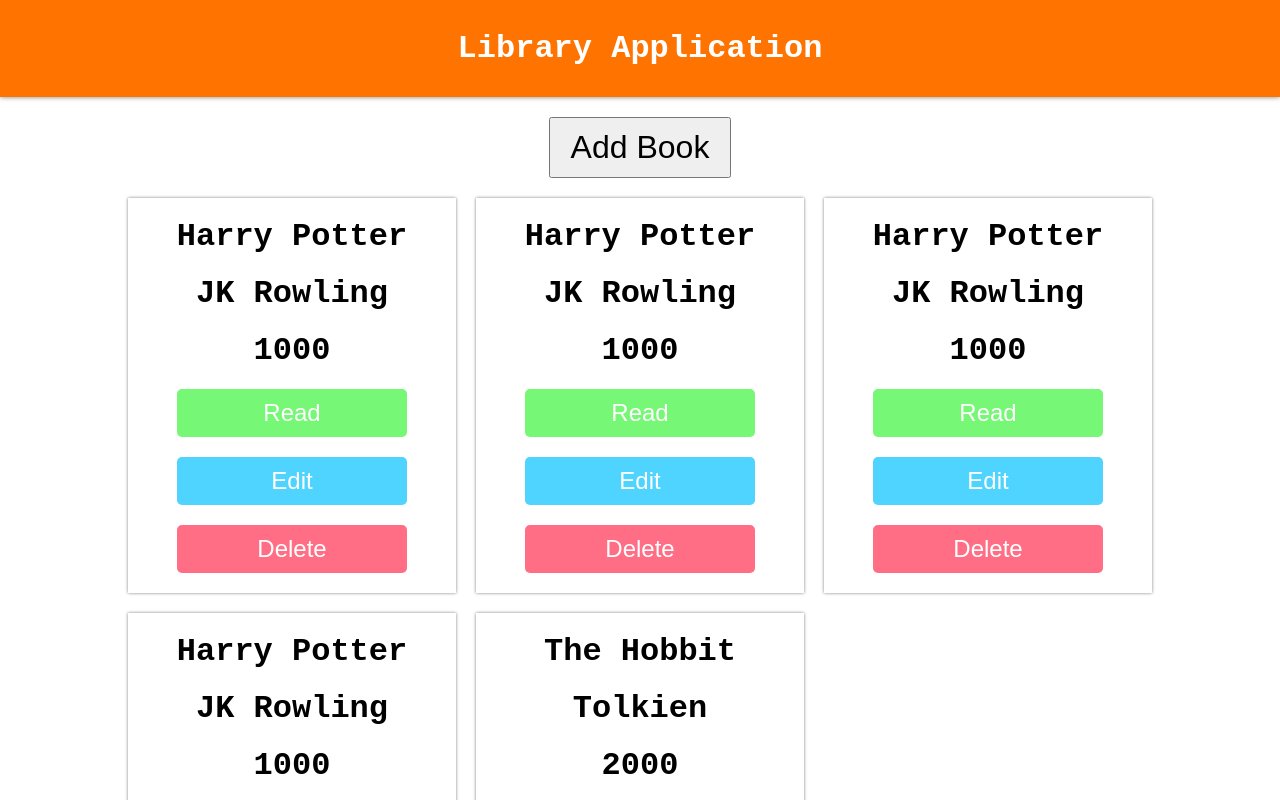
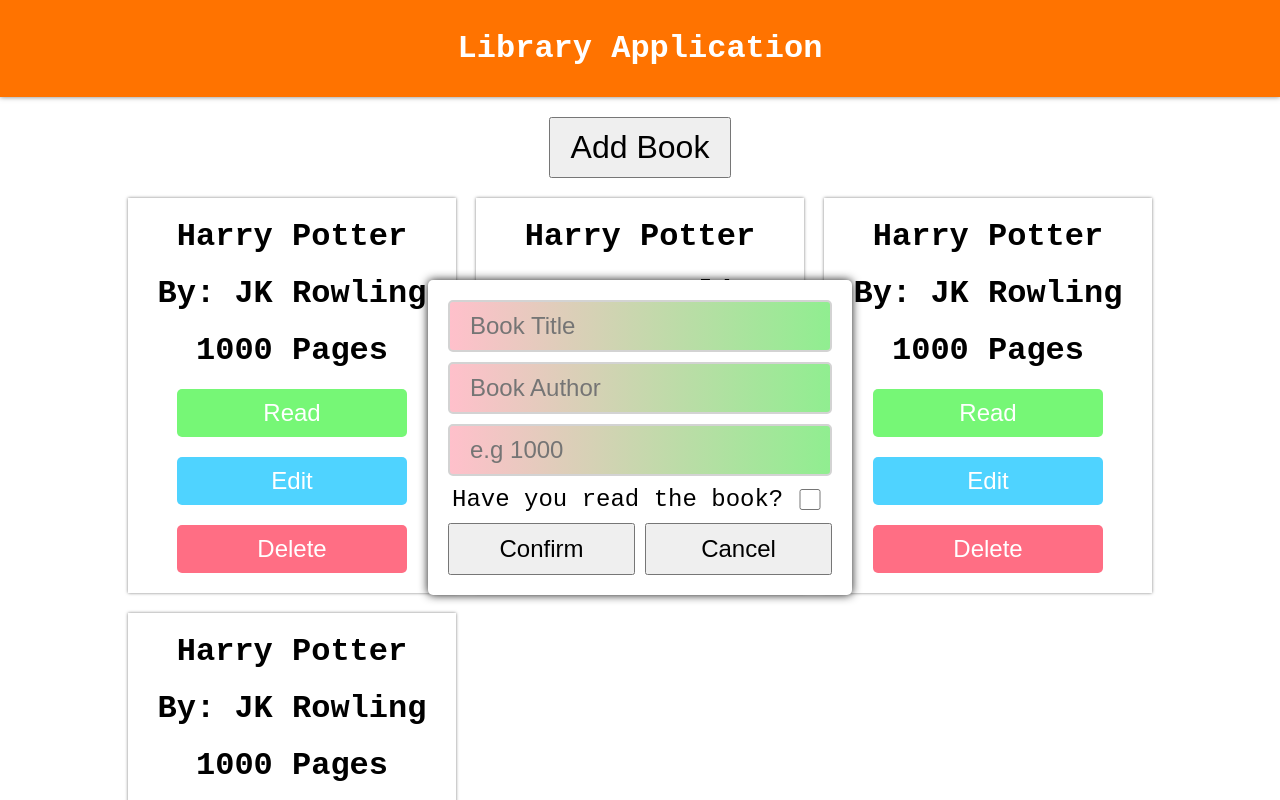
Before and after one commit to AngeloAXNGR/library-app, a website built with webpack: page dist/index.html in a window 1280 px wide. Both pictures are taken after a click on the button "Add Book". Shown: the top 800 px of the page. Built offline with nearby package versions, Linux system fonts and the light colour scheme.

Commit message:
Create form with simple validation for adding books

```diff
--- a/src/book.js
+++ b/src/book.js
@@ -22,18 +22,18 @@
     return this.isRead;
   }
 
-  setTitle(title){
-    this.title = title;
-  }
+  // setTitle(title){
+  //   this.title = title;
+  // }
 
-  setAuthor(author){
-    this.author = author
-  }
+  // setAuthor(author){
+  //   this.author = author
+  // }
 
-  setPageCount(pageCount){
-    this.pageCount = pageCount;
-  }
+  // setPageCount(pageCount){
+  //   this.pageCount = pageCount;
+  // }
 
-  setIsRead(isRead){
-    this.isRead = isRead};
+  // setIsRead(isRead){
+  //   this.isRead = isRead};
 }
--- a/src/library.js
+++ b/src/library.js
@@ -25,9 +25,12 @@
 
 
   deleteBook(bookTitle) {
+
     const bookToDelete = this.books.find(
       (book) => book.getTitle() === bookTitle
     );
+    console.log(bookToDelete);
     this.books.splice(this.books.indexOf(bookToDelete), 1)
   }
+
 }
--- a/src/storage.js
+++ b/src/storage.js
@@ -11,6 +11,7 @@
     library.setBooks(
       library.getBooks().map((book) => Object.assign(new Book(), book))
     );
+    console.log(library);
     return library;
   }
 
--- a/src/styles/style.css
+++ b/src/styles/style.css
@@ -25,6 +25,7 @@
 
 .library-section{
   /* border: 1px solid black; */
+  position:relative;
   display:flex;
   flex-direction: column;
   align-items: center;
@@ -54,6 +55,7 @@
   align-items: center;
   box-shadow: 0 0 3px rgba(0,0,0,0.5);
   gap: 20px;
+  justify-content: space-between;
 }
 
 .book-details{
@@ -97,3 +99,75 @@
   color:white;
   background-color: rgb(79, 211, 255)
 }
+
+
+.book-form{
+  position:absolute;
+  background-color: white;
+  box-shadow: 0 0 10px rgba(0,0,0,0.9);
+  border-radius: 5px;
+  right:0;
+  left:0;
+  margin-left:auto;
+  margin-right:auto;
+  top: 35%;
+  padding: 20px;
+  width: 30%;
+  z-index: 1;
+  display:flex;
+  flex-direction: column;
+  text-align: center;
+  gap:10px;
+  opacity:0;
+  pointer-events: none;
+  transition: 150ms opacity ease-in-out;
+}
+
+.book-form.opened{
+  opacity:1;
+  pointer-events:auto;
+}
+
+.form-inputs{
+  display:flex;
+  flex-direction: column;
+  gap: 10px;
+}
+
+.form-row > input{
+  padding: 10px 20px;
+  font-size: 1.5rem;
+  width:100%;
+  box-sizing: border-box;
+  border: 2px solid lightgray;
+  border-radius: 5px;
+}
+
+.form-row:last-child{
+  display:flex;
+}
+
+.form-row:last-child > label{
+  width:90%;
+  font-size: 1.5rem;
+}
+
+.form-row:last-child > input{
+  width:10%;
+}
+
+.form-buttons{
+  display:flex;
+  gap: 10px;
+  justify-content: center;
+}
+
+.form-buttons > button{
+  width:100%;
+  padding: 10px 20px;
+  font-size:1.5rem;
+}
+
+.form-row > input:invalid:required{
+   background-image: linear-gradient(to right, pink, lightgreen);
+}
--- a/src/ui.js
+++ b/src/ui.js
@@ -4,6 +4,7 @@
   static loadHomePage(){
     UI.createHeader();
     UI.createLibrarySection();
+    UI.loadAddForm();
     UI.loadAddButton();
     UI.createBookCatalog();
     // Storage.addBook(new Book('The Hobbit', 'Tolkien', 2000, false));
@@ -43,7 +44,6 @@
 
     const library = Storage.getLibrary();
     library.getBooks().forEach((book) =>{
-      //Render Books Here
       UI.renderBookCard(book);
     })
   }
@@ -55,8 +55,8 @@
     bookCard.innerHTML = `
       <div class="book-details">
         <h1>${book.title}</h1>
-        <h1>${book.author}</h1>
-        <h1>${book.pageCount}</h1>
+        <h1>By: ${book.author}</h1>
+        <h1>${book.pageCount} Pages</h1>
       </div>
     `
     const btnGroup = document.createElement('div');
@@ -77,8 +77,7 @@
    addBtn.textContent = 'Add Book';
 
    addBtn.addEventListener('click', (e)=>{
-    Storage.addBook(new Book('The Hobbit', 'Tolkien', 2000, false));
-    UI.loadBooks();
+    UI.openForm();
    });
 
    librarySection.appendChild(addBtn);
@@ -89,10 +88,8 @@
     deleteBtn.classList.add('delete-button');
     deleteBtn.textContent = 'Delete';
     deleteBtn.addEventListener('click', (e)=>{
-      const bookTitle = e.target.parentNode.parentNode.firstElementChild.firstElementChild.textContent.trim();
-      console.log(bookTitle);
+      const bookTitle = e.target.parentNode.parentNode.firstElementChild.firstElementChild.textContent;
       Storage.deleteBook(bookTitle);
-      // Storage.deleteProject(bookTitle);
       UI.loadBooks();
     })
     return deleteBtn;
@@ -111,5 +108,90 @@
     editBtn.textContent = 'Edit';
     return editBtn;
   }
+
+  static loadConfirmButton(){
+    const confirmBtn = document.createElement('button');
+    confirmBtn.classList.add('confirm-button');
+    confirmBtn.textContent = 'Confirm';
+    confirmBtn.addEventListener('click', (e)=>{
+      // const book = UI.getFormInputs();
+      // Storage.addBook(book);
+      // UI.closeForm();
+      // UI.loadBooks();
+      UI.getFormInputs();
+    })
+    return confirmBtn;
+  }
+
+  static loadCancelButton(){
+    const cancelBtn = document.createElement('button');
+    cancelBtn.classList.add('cancel-btn');
+    cancelBtn.textContent = 'Cancel';
+    cancelBtn.addEventListener('click', (e)=>{
+      e.preventDefault(); //prevents default form behavior (which is submit)
+      UI.closeForm();
+    })
+    return cancelBtn;
+  }
   // ======================================
+
+  // Forms
+  static loadAddForm(){
+    const header = document.querySelector('.header');
+    const form = document.createElement('form');
+    form.classList.add('book-form');
+    form.setAttribute('onsubmit', 'return false');
+    form.innerHTML = `
+      <div class="form-inputs">
+        <div class="form-row">
+          <input id="title" name="title" type="text" placeholder="Book Title" required/>
+        </div>
+        <div class="form-row">
+          <input id="author" name="author" type="text" placeholder="Book Author" required/>
+        </div>
+        <div class="form-row">
+          <input id="pages" name="pages" type="number" placeholder="e.g 1000" min="1" required/>
+        </div>
+        <div class="form-row">
+          <label for="read">Have you read the book?</label>
+          <input id="read" name="read" type="checkbox"/>
+        </div>
+      </div>
+    `
+
+    const formBtns = document.createElement('div');
+    formBtns.classList.add('form-buttons');
+    formBtns.append(UI.loadConfirmButton(), UI.loadCancelButton());
+    form.appendChild(formBtns);
+    header.appendChild(form);
+  }
+  static openForm(){
+    const form = document.querySelector('.book-form');
+    form.classList.add('opened');
+  }
+
+  static closeForm(){
+    const form = document.querySelector('.book-form');
+    form.classList.remove('opened');
+  }
+
+  static getFormInputs(){
+    const title = document.querySelector("#title").value;
+    const author = document.querySelector("#author").value;
+    const pageCount = document.querySelector("#pages").value;
+    const isRead = document.querySelector("#read").checked;
+    UI.validateFormInputs(title, author, pageCount, isRead);
+  }
+
+  static validateFormInputs(title, author, pageCount, isRead){
+    if(title === "" || author === ""|| pageCount ===""){
+      return
+    }else{
+      Storage.addBook(new Book(title, author,pageCount,isRead));
+      UI.closeForm();
+      UI.loadBooks();
+    }
+  }
+
+  // ==========================================
 }
```
